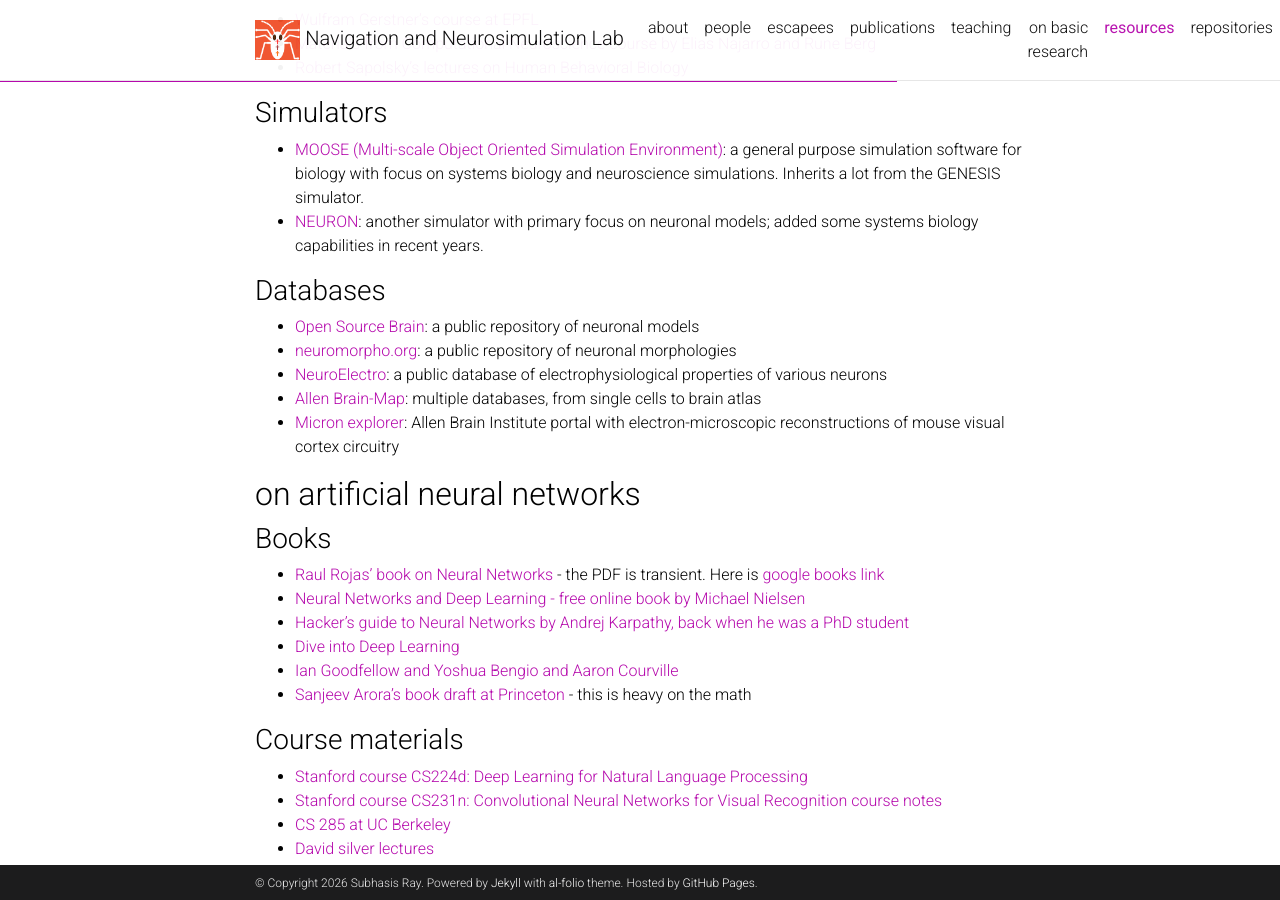
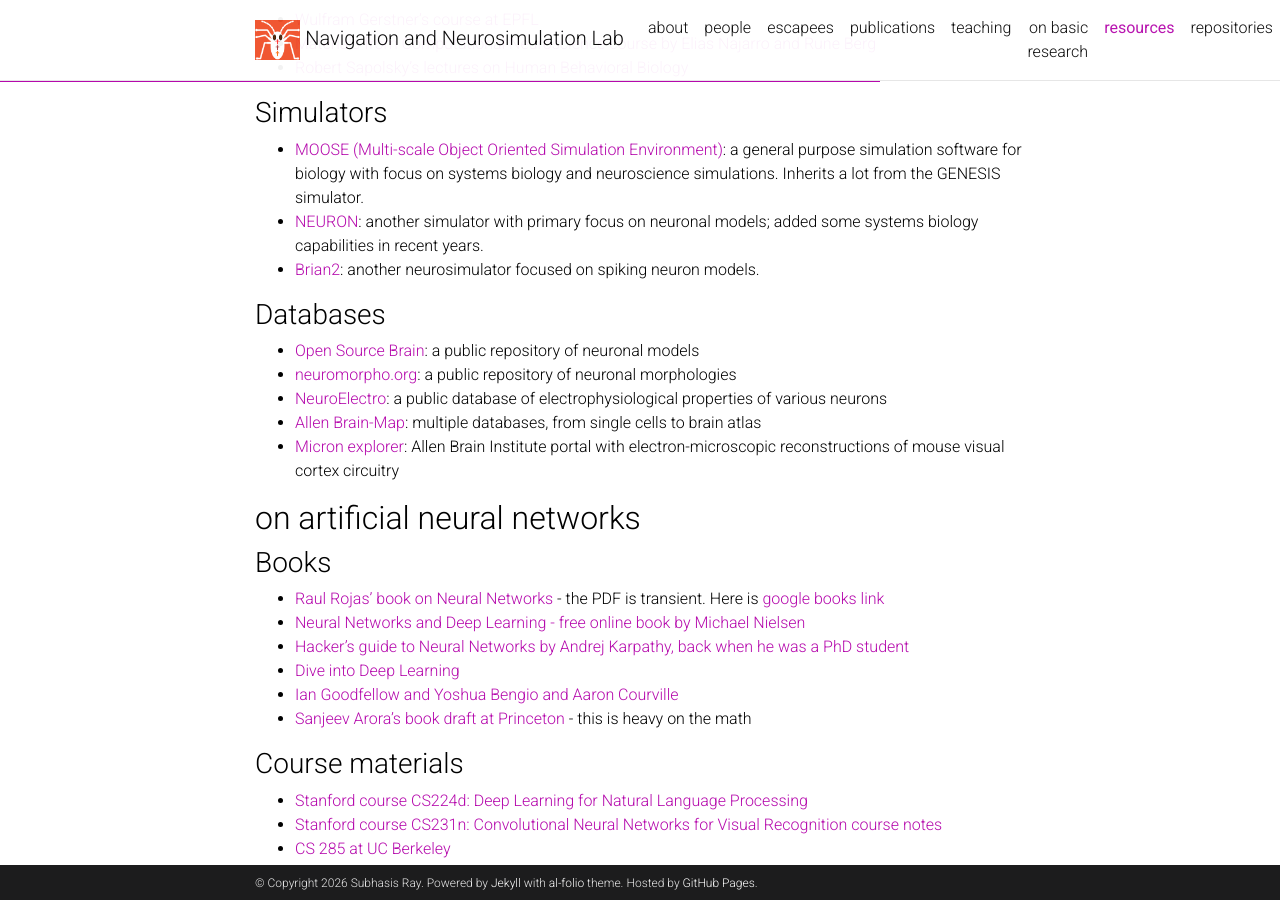
Before and after one commit to rayslab/rayslab.github.io, a Jekyll site: the page built from _pages/resources.md, in a window 1280 px wide and 900 px high, scrolled down 894 px. Built offline with Jekyll 4.4.1, drawn with Linux system fonts in a browser that asks for light colours; comment, search, counter and statistics services are not loaded; a style sheet for code colours, icons or effects is not loaded.

Commit message:
Added brian simulator

```diff
--- a/_pages/resources.md
+++ b/_pages/resources.md
@@ -35,6 +35,7 @@
 ### Simulators
   * [MOOSE (Multi-scale Object Oriented Simulation Environment)](https://moose.ncbs.res.in): a general purpose simulation software for biology with focus on systems biology and neuroscience simulations. Inherits a lot from the GENESIS simulator.
   * [NEURON](https://www.neuronsimulator.org/): another simulator with primary focus on neuronal models; added some systems biology capabilities in recent years.
+  * [Brian2](https://briansimulator.org/): another neurosimulator focused on spiking neuron models.
 
 ### Databases
 
```
